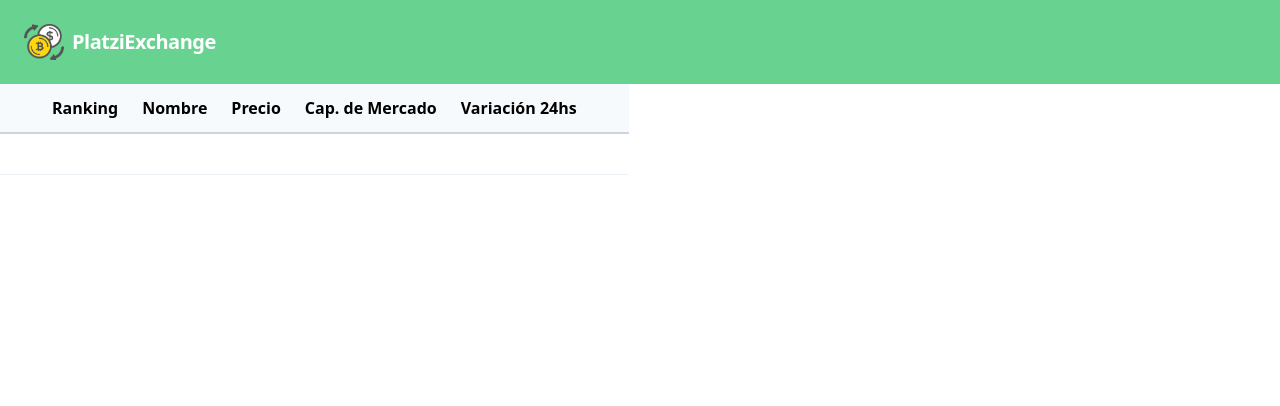
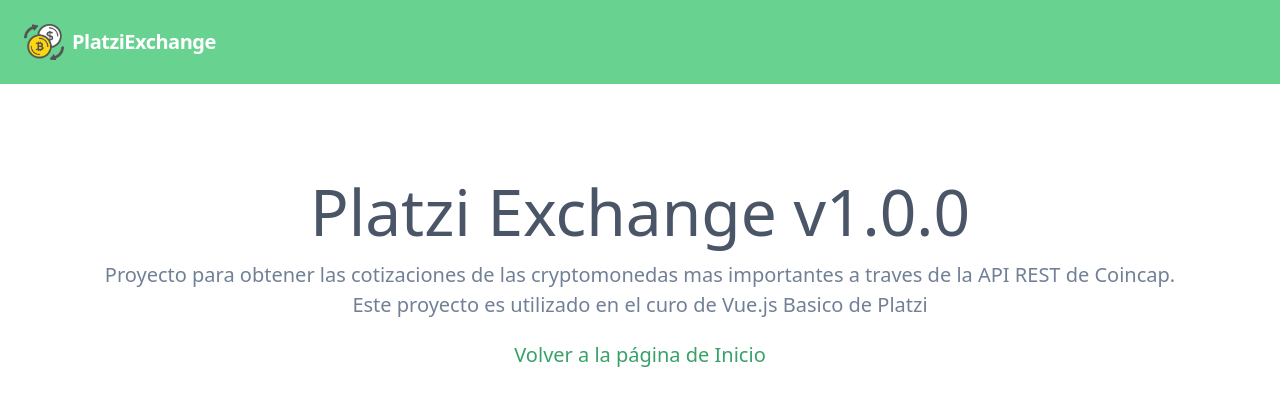
Before and after one commit to delaluzEri/Exchange, a Vue app: page /about in a window 1280 px wide. Shown: the top 406 px of the page. Built offline with nearby package versions, Linux system fonts and the light colour scheme.

Commit message:
Vue-Router installation, configuration, use

```diff
--- a/package.json
+++ b/package.json
@@ -10,7 +10,8 @@
   "dependencies": {
     "core-js": "^3.6.5",
     "tailwindcss": "^1.1.2",
-    "vue": "^2.6.11"
+    "vue": "^2.6.11",
+    "vue-router": "^3.3.4"
   },
   "devDependencies": {
     "@ianaya89/vue-cli-plugin-tailwind": "~1.1.0",
--- a/src/App.vue
+++ b/src/App.vue
@@ -1,19 +1,18 @@
 <template>
   <main>
-    <px-header/>
-    <px-asset-table/>
+    <px-header />
+
+    <router-view class="container px-5 sm:px-20 py-20 flex justify-center" />
   </main>
 </template>
 
 <script>
 import PxHeader from '@/components/PxHeader';
-import PxAssetTable from '@/components/PxAssetTable';
 
 export default {
   name: 'App',
   components: {
-    PxHeader,
-    PxAssetTable
+    PxHeader
   }
 }
 </script>
--- a/src/main.js
+++ b/src/main.js
@@ -1,9 +1,11 @@
 import Vue from 'vue'
 import App from './App.vue'
 import '@/assets/css/tailwind.css'
+import router from '@/routes'
 
 Vue.config.productionTip = false
 
 new Vue({
+  router: router,
   render: h => h(App),
 }).$mount('#app')
--- /dev/null
+++ b/src/routes.js
@@ -0,0 +1,28 @@
+import Vue from 'vue'
+import Router from 'vue-router'
+import Home from '@/views/Home'
+import About from '@/views/About'
+import Error from '@/views/Error'
+
+Vue.use(Router)
+
+export default new Router({
+   mode: 'history',
+   routes: [
+      {
+         path: '/',
+         name: 'home',
+         component: Home
+      },
+      {
+         path: '/about',
+         name: 'about',
+         component: About
+      },
+      {
+         path: '*',
+         name: 'Error',
+         component: Error
+      },
+   ]
+})
--- /dev/null
+++ b/src/views/About.vue
@@ -0,0 +1,15 @@
+<template>
+  <div class="flex-col items-center">
+    <h1 class="text-gray-700 text-6xl">Platzi Exchange v1.0.0</h1>
+    <p class="text-gray-600 text-xl text-center">
+      Proyecto para obtener las cotizaciones de las cryptomonedas mas
+      importantes a traves de la API REST de Coincap.
+      <br />Este proyecto es utilizado en el curo de Vue.js Basico de Platzi
+    </p>
+
+    <router-link
+      to="/"
+      class="mt-5 text-xl text-green-600 hover:underline"
+    >Volver a la página de Inicio</router-link>
+  </div>
+</template>
--- /dev/null
+++ b/src/views/Error.vue
@@ -0,0 +1,9 @@
+<template>
+  <div class="flex-col items-center">
+    <h1 class="text-gray-700 text-6xl uppercase">error</h1>
+    <router-link
+      class="mt-5 text-xl text-green-600 hover:underline"
+      to="/"
+    >Volver a la página de Inicio</router-link>
+  </div>
+</template>
--- /dev/null
+++ b/src/views/Home.vue
@@ -0,0 +1,15 @@
+<template>
+   <div>
+      <px-asset-table/>
+   </div>
+</template>
+<script>
+import PxAssetTable from '@/components/PxAssetTable';
+
+export default {
+   name: 'Home',
+   components: {
+      PxAssetTable
+   }
+}
+</script>
```
Also changed, not shown: 1 other file (tests, documents, lock files or other folders).
